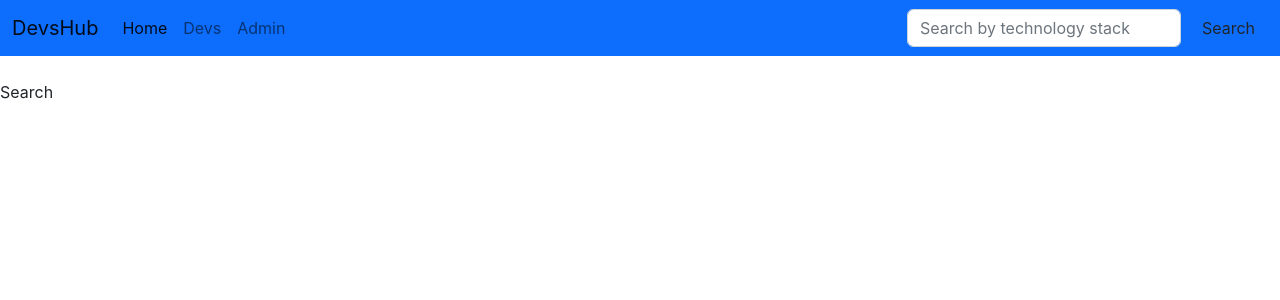
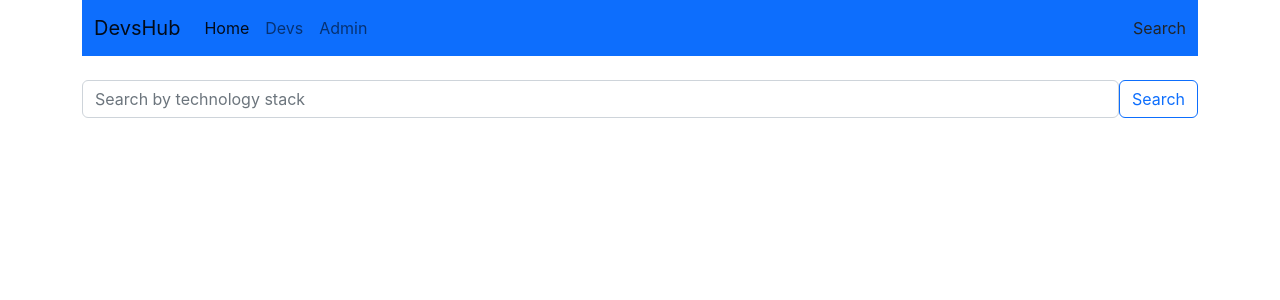
Before and after one commit to ndurivin/devshub, a React (Create React App) app: page /search in a window 1280 px wide. Shown: the top 300 px of the page. Built offline with nearby package versions, Linux system fonts and the light colour scheme.

Commit message:
Add serach to navbar & create search component

```diff
--- a/src/components/Navbar.js
+++ b/src/components/Navbar.js
@@ -4,7 +4,7 @@ import { Link } from 'react-router-dom'
 function Navbar() {
   return (
 
-    <div >
+    <div className='container'>
       <nav className="navbar navbar-expand-lg bg-primary">
         <div className="container-fluid">
           <Link to="/" className="navbar-brand">DevsHub</Link>
@@ -25,8 +25,7 @@ function Navbar() {
               </li>
             </ul>
             <form className="d-flex" role="search">
-              <input className="form-control me-2" type="search" placeholder="Search by technology stack" aria-label="Search"/>
-              <button className="btn btn-outline-alert" type="submit">Search </button>
+              <Link to="/search" className="nav-link">Search</Link>
             </form>
           </div>
         </div>
--- a/src/components/Search.js
+++ b/src/components/Search.js
@@ -1,9 +1,14 @@
 import React from 'react'
 
 function Search() {
+
+
   return (
-    <div>
-      Search
+    <div className='container'>
+      <form className="d-flex" role="search">
+    <input className="form-control me-" type="search" placeholder="Search by technology stack" aria-label="Search"/>
+    <button className="btn btn-outline-primary" type="submit">Search </button>
+</form>
     </div>
   )
 }
```
